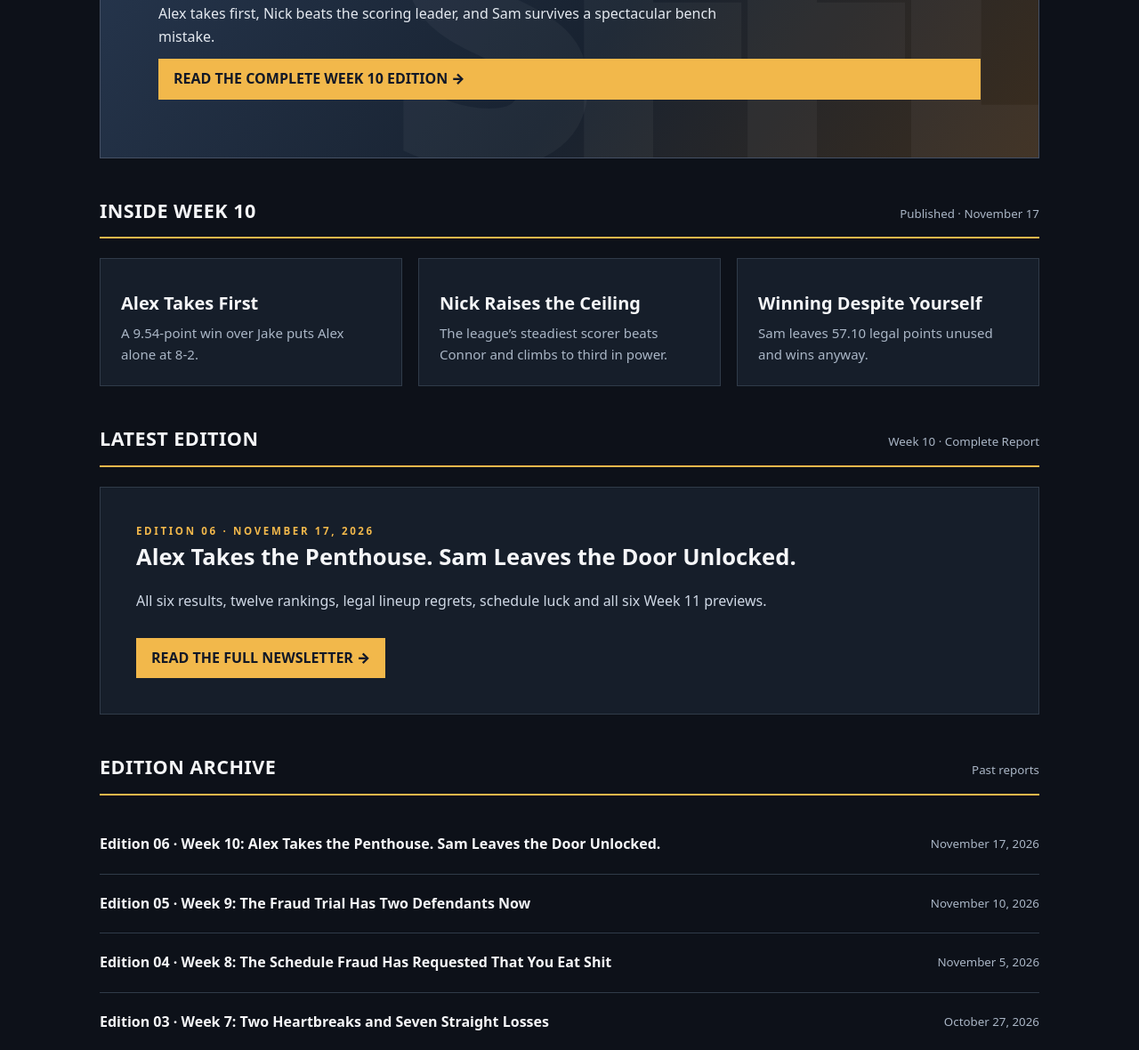
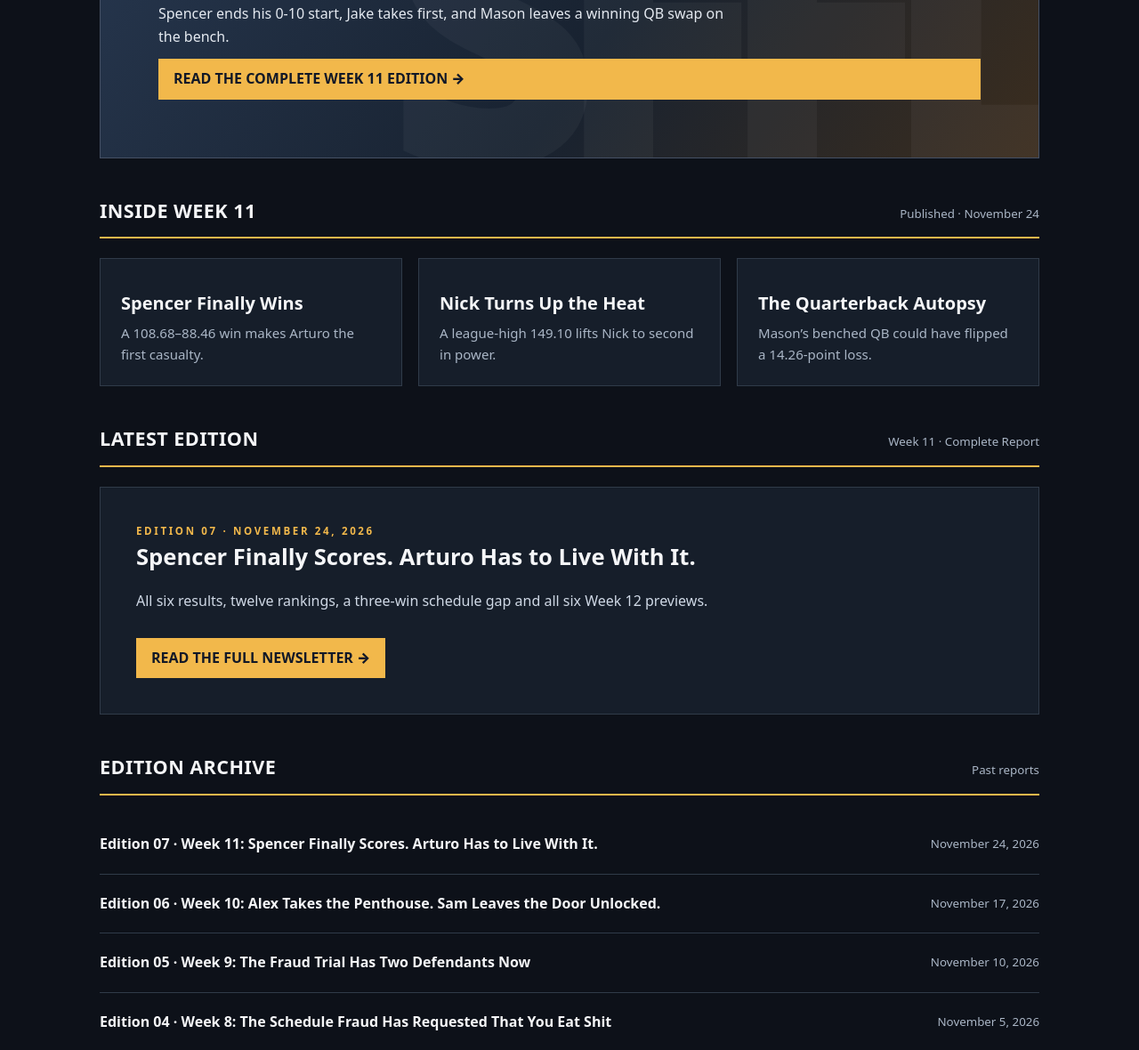
Before and after one commit to flockacakes/SexualFantasyFFWebsite, a plain HTML site: page index.html in a window 1280 px wide. Shown: the part 718-1898 px from the top of the page at 89% size. Drawn offline with Linux system fonts and the light colour scheme.

Commit message:
Feature Week 11 and preserve prior newsletter archive

```diff
--- a/index.html
+++ b/index.html
@@ -32,10 +32,10 @@
   <main id="top" class="wrap">
     <div class="mast"><div class="eyebrow">The official unofficial league publication</div><h1>THE WEEKLY<br><span>REPORT.</span></h1><p class="deck">Twelve teams. One championship. An entire season of questionable decisions.</p></div>
     <div class="line"><span>Sexual Fantasy Football League</span><span>2026 Season</span><span>New editions on Tuesdays</span></div>
-    <section class="hero" aria-label="Featured edition"><span class="tag">Edition 06 · Week 10 · November 17, 2026</span><h2>Alex Takes the Penthouse. Sam Leaves the Door Unlocked.</h2><p>Alex takes first, Nick beats the scoring leader, and Sam survives a spectacular bench mistake.</p><a class="reportlink" href="week-10.html">READ THE COMPLETE WEEK 10 EDITION →</a></section>
-    <section id="headlines"><div class="heading"><h2>Inside Week 10</h2><small>Published · November 17</small></div><div class="cards"><article class="card"><h3>Alex Takes First</h3><p>A 9.54-point win over Jake puts Alex alone at 8-2.</p></article><article class="card"><h3>Nick Raises the Ceiling</h3><p>The league’s steadiest scorer beats Connor and climbs to third in power.</p></article><article class="card"><h3>Winning Despite Yourself</h3><p>Sam leaves 57.10 legal points unused and wins anyway.</p></article></div></section>
-    <section id="edition"><div class="heading"><h2>Latest Edition</h2><small>Week 10 · Complete Report</small></div><article class="article"><div class="eyebrow">Edition 06 · November 17, 2026</div><h3>Alex Takes the Penthouse. Sam Leaves the Door Unlocked.</h3><p>All six results, twelve rankings, legal lineup regrets, schedule luck and all six Week 11 previews.</p><a class="reportlink" href="week-10.html">READ THE FULL NEWSLETTER →</a></article></section>
-    <section id="archive"><div class="heading"><h2>Edition Archive</h2><small>Past reports</small></div><div class="archive"><strong><a href="week-10.html">Edition 06 · Week 10: Alex Takes the Penthouse. Sam Leaves the Door Unlocked.</a></strong><small>November 17, 2026</small></div><div class="archive"><strong><a href="week-9.html">Edition 05 · Week 9: The Fraud Trial Has Two Defendants Now</a></strong><small>November 10, 2026</small></div><div class="archive"><strong><a href="week-8.html">Edition 04 · Week 8: The Schedule Fraud Has Requested That You Eat Shit</a></strong><small>November 5, 2026</small></div><div class="archive"><strong><a href="week-7.html">Edition 03 · Week 7: Two Heartbreaks and Seven Straight Losses</a></strong><small>October 27, 2026</small></div><div class="archive"><strong><a href="week-6.html">Edition 02 · Week 6: First Place, Last Call</a></strong><small>October 20, 2026</small></div><div class="archive"><strong><a href="week-5.html">Edition 01 · Week 5: Spencer Won the Trade</a></strong><small>October 13, 2026</small></div></section>
+    <section class="hero" aria-label="Featured edition"><span class="tag">Edition 07 · Week 11 · November 24, 2026</span><h2>Spencer Finally Scores. Arturo Has to Live With It.</h2><p>Spencer ends his 0-10 start, Jake takes first, and Mason leaves a winning QB swap on the bench.</p><a class="reportlink" href="week-11.html">READ THE COMPLETE WEEK 11 EDITION →</a></section>
+    <section id="headlines"><div class="heading"><h2>Inside Week 11</h2><small>Published · November 24</small></div><div class="cards"><article class="card"><h3>Spencer Finally Wins</h3><p>A 108.68–88.46 win makes Arturo the first casualty.</p></article><article class="card"><h3>Nick Turns Up the Heat</h3><p>A league-high 149.10 lifts Nick to second in power.</p></article><article class="card"><h3>The Quarterback Autopsy</h3><p>Mason’s benched QB could have flipped a 14.26-point loss.</p></article></div></section>
+    <section id="edition"><div class="heading"><h2>Latest Edition</h2><small>Week 11 · Complete Report</small></div><article class="article"><div class="eyebrow">Edition 07 · November 24, 2026</div><h3>Spencer Finally Scores. Arturo Has to Live With It.</h3><p>All six results, twelve rankings, a three-win schedule gap and all six Week 12 previews.</p><a class="reportlink" href="week-11.html">READ THE FULL NEWSLETTER →</a></article></section>
+    <section id="archive"><div class="heading"><h2>Edition Archive</h2><small>Past reports</small></div><div class="archive"><strong><a href="week-11.html">Edition 07 · Week 11: Spencer Finally Scores. Arturo Has to Live With It.</a></strong><small>November 24, 2026</small></div><div class="archive"><strong><a href="week-10.html">Edition 06 · Week 10: Alex Takes the Penthouse. Sam Leaves the Door Unlocked.</a></strong><small>November 17, 2026</small></div><div class="archive"><strong><a href="week-9.html">Edition 05 · Week 9: The Fraud Trial Has Two Defendants Now</a></strong><small>November 10, 2026</small></div><div class="archive"><strong><a href="week-8.html">Edition 04 · Week 8: The Schedule Fraud Has Requested That You Eat Shit</a></strong><small>November 5, 2026</small></div><div class="archive"><strong><a href="week-7.html">Edition 03 · Week 7: Two Heartbreaks and Seven Straight Losses</a></strong><small>October 27, 2026</small></div><div class="archive"><strong><a href="week-6.html">Edition 02 · Week 6: First Place, Last Call</a></strong><small>October 20, 2026</small></div><div class="archive"><strong><a href="week-5.html">Edition 01 · Week 5: Spencer Won the Trade</a></strong><small>October 13, 2026</small></div></section>
   </main>
   <footer><div class="wrap"><span>© 2026 Sexual Fantasy Football League · The Weekly Report</span><span>Independent fantasy league publication · Not affiliated with Yahoo or the NFL</span></div></footer>
 </body>
```
